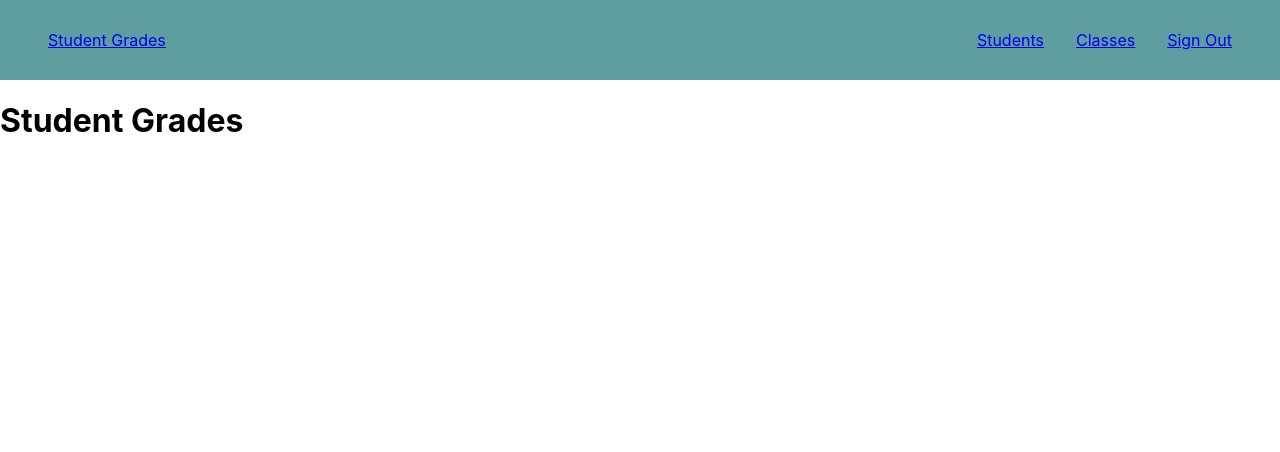
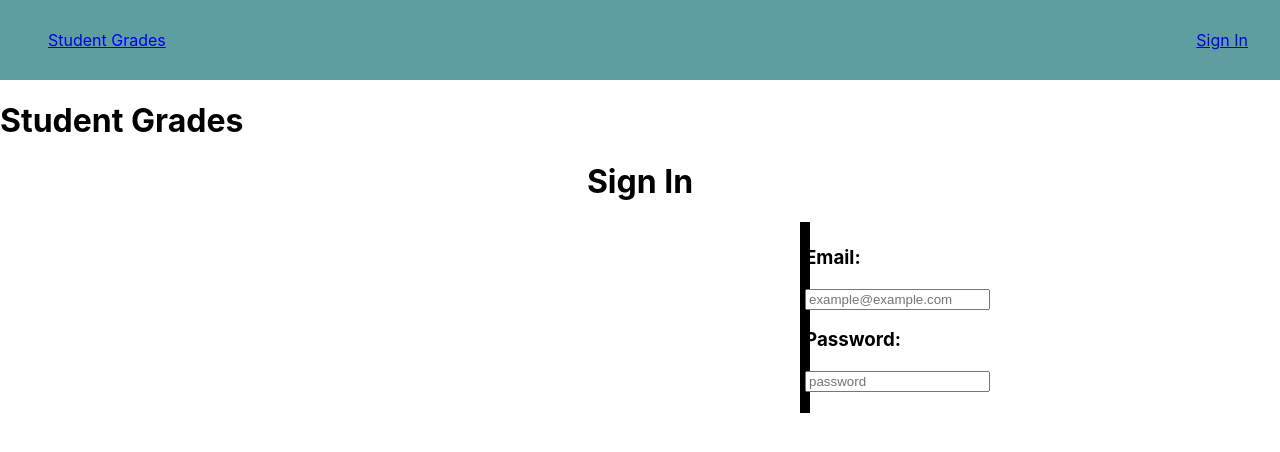
Before and after one commit to MohamedOsman15/StudentGrades, a React (Create React App) app: page /signin in a window 1280 px wide. Shown: the top 452 px of the page. Built offline with nearby package versions, Linux system fonts and the light colour scheme.

Commit message:
Added signin route

```diff
--- a/src/App.js
+++ b/src/App.js
@@ -2,12 +2,11 @@ import './App.css'
 import { Route, Routes } from 'react-router-dom'
 import { useState, useEffect } from 'react'
 import NavBar from './components/NavBar'
-import Login from './components/Login'
+import Signin from './components/routes/Signin'
 import Register from './components/Register'
 
-
 function App() {
-  const [authenticated, toggleAuthenticated] = useState(true)
+  const [authenticated, toggleAuthenticated] = useState(false)
   const [user, setUser] = useState(null)
 
   const signOut = () => {
@@ -23,8 +22,7 @@ function App() {
       <h1>Student Grades</h1>
 
       <Routes>
-        <Route path="/" element={<Register />} />
-        <Route path='/login' element={<Login />} />
+        <Route path="/signin" element={<Signin />} />
       </Routes>
     </div>
   )
--- /dev/null
+++ b/src/components/routes/Signin.jsx
@@ -0,0 +1,11 @@
+import Login from '../Login'
+
+const Signin = () => {
+  return (
+    <div className="signin">
+      <Login />
+    </div>
+  )
+}
+
+export default Signin
```
Also changed, not shown: src/components/Login.jsx (+5 -7 lines).
